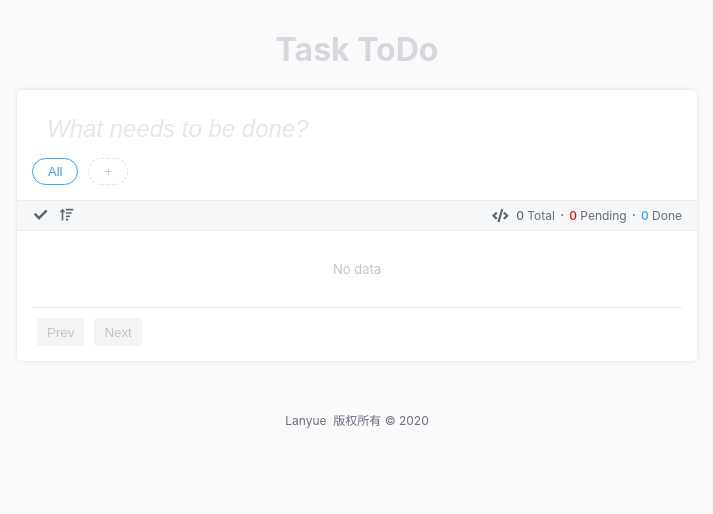
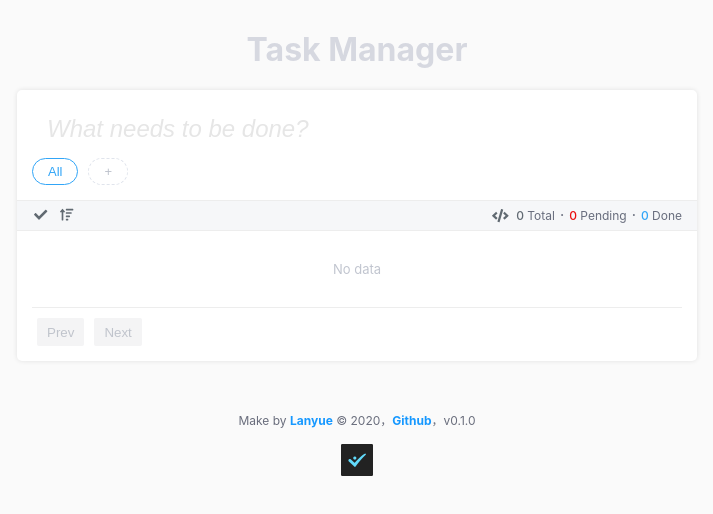
Before and after one commit to mengdu/ToDoList, a React (Create React App) app: page / in a window 1280 px wide. Shown: the top 514 px of the page, without its empty margins (283-996 px from the left). Built offline with nearby package versions, Linux system fonts and the light colour scheme.

Commit message:
fix: 更改一些文案

```diff
--- a/src/App.js
+++ b/src/App.js
@@ -9,7 +9,7 @@ function App() {
   return (
     <div className="App main-container">
       <div className="todo-box">
-        <h1 className="app-title">Task ToDo</h1>
+        <h1 className="app-title">Task Manager</h1>
         <ToDo store={store} enableAudio={true}/>
       </div>
 
--- a/src/components/website-footer.jsx
+++ b/src/components/website-footer.jsx
@@ -1,11 +1,17 @@
 import React from 'react'
+import pkg from '../../package.json'
 
 export default function WebsiteFooter () {
   return (
     <div className="website-footer">
       <p className="copyright">
-        <a href="https://github.com/mengdu" target="_blank" rel="noopener noreferrer">Lanyue</a>&nbsp;
-        版权所有 &copy; 2020</p>
+        <span>Make by <a href="https://github.com/mengdu" target="_blank" rel="noopener noreferrer">Lanyue</a> &copy; 2020</span>，
+        <span><a href="https://github.com/mengdu/ToDoList">Github</a></span>，
+        <span>v{pkg.version}</span>
+      </p>
+      <p align="center">
+        <img src="/logo.png" alt="logo" width="32" height="32" title="Todo Manager"/>
+      </p>
     </div>
   )
 }
--- a/src/style/main.css
+++ b/src/style/main.css
@@ -36,6 +36,7 @@ code {
   color: #696d7c;
 }
 .website-footer .copyright a {
-  color: inherit;
+  color: #1698ff;
   text-decoration: none;
+  font-weight: bold;
 }
--- a/src/style/main.less
+++ b/src/style/main.less
@@ -42,8 +42,9 @@ code {
     color: #696d7c;
 
     a {
-      color: inherit;
+      color: #1698ff;
       text-decoration: none;
+      font-weight: bold;
     }
   }
 }
```
